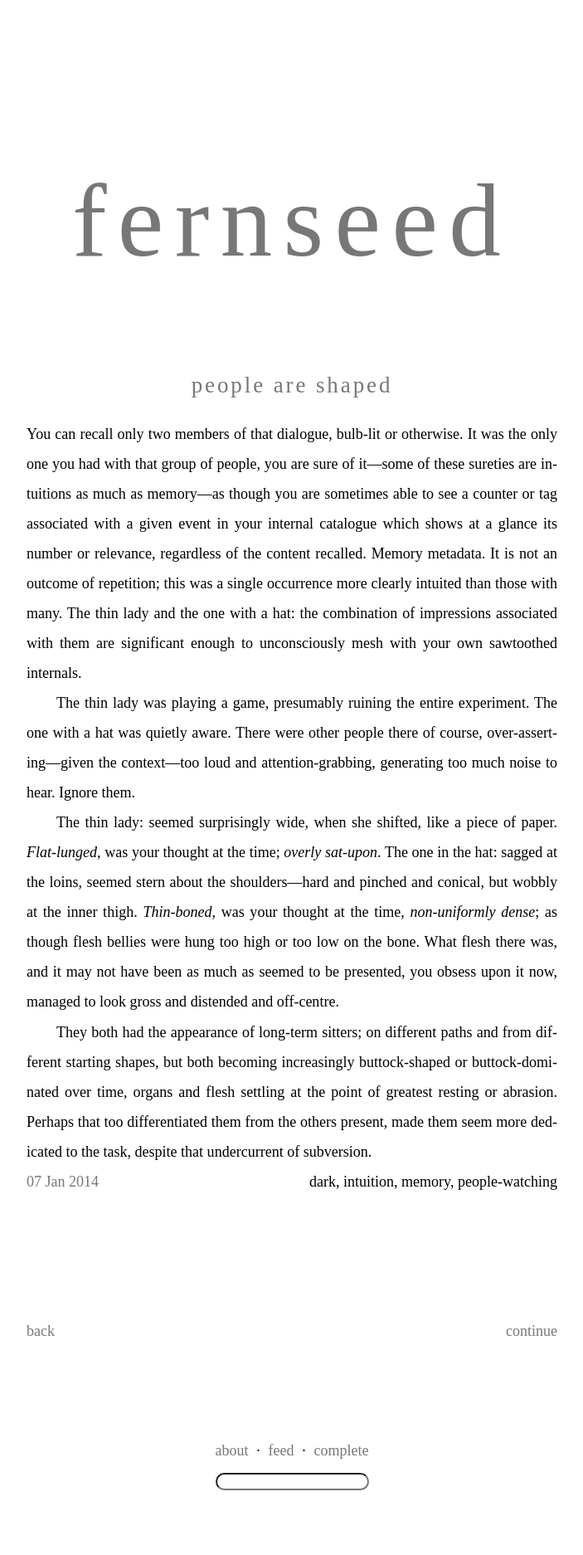
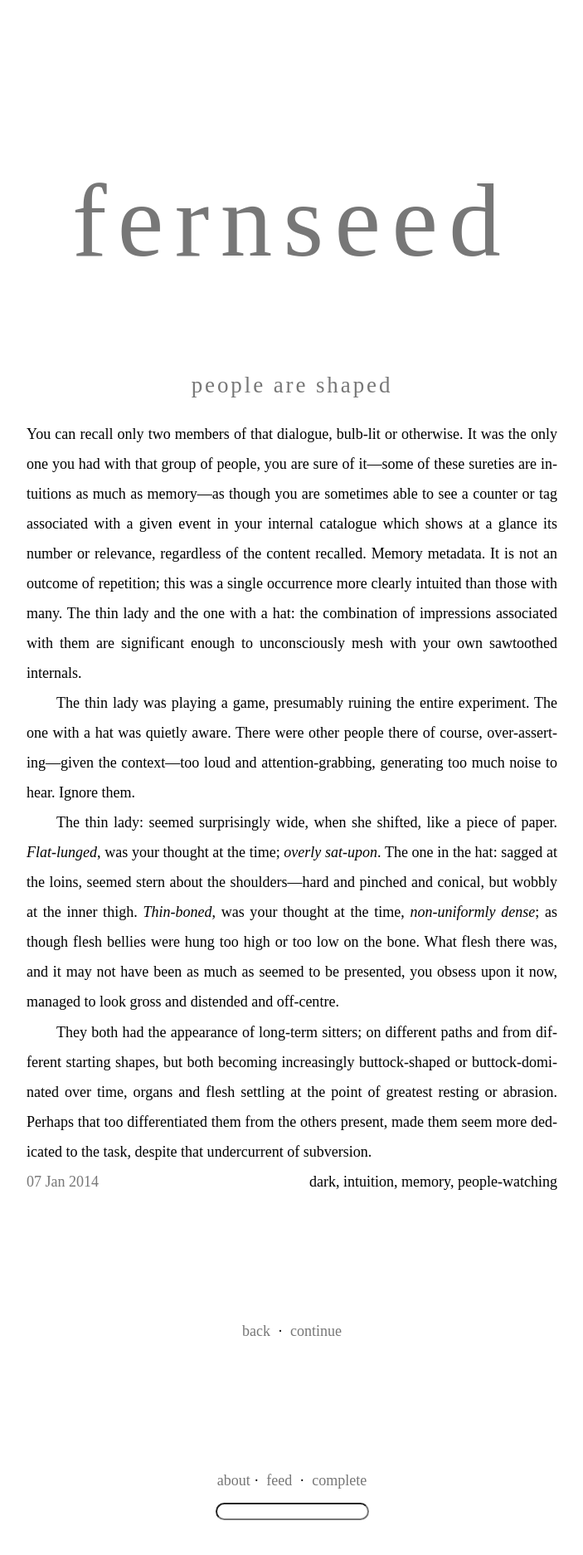
Before and after one commit to fernseed/fernseed.github.io, a Jekyll site: the page built from the-second-room/_posts/2014-01-07-part-twenty-four.md, in a window 1280 px wide. Shown: the whole page at 83% size, without its empty margins (288-991 px from the left). Built offline with Jekyll 4.4.1, drawn with Linux system fonts in a browser that asks for light colours; some web fonts are replaced; Markdown is read by kramdown in place of the engine named in the settings; before the commit the page ends 1838 px from its top, so only the background shows below that.

Commit message:
Navigation fixes.

```diff
--- a/_layouts/article.html
+++ b/_layouts/article.html
@@ -22,10 +22,11 @@
         <!--Navigation-->
         <div id="article-neighbour">
             {% if page.previous %}
-                <span style="float: left;"><a href="{{ page.previous.url}}">back</a></span>
+                <span><a href="{{ page.previous.url}}">back</a></span>
+                {% if page.next %}&nbsp;&middot;&nbsp;{% endif %}
             {% endif %}
             {% if page.next %}
-                <span style="float: right;"><a href="{{ page.next.url}}">continue</a></span>
+                <span><a href="{{ page.next.url}}">continue</a></span>
             {% endif %}
         </div>
 
```
Also changed, not shown: _includes/footer.html (+2 -5 lines).
